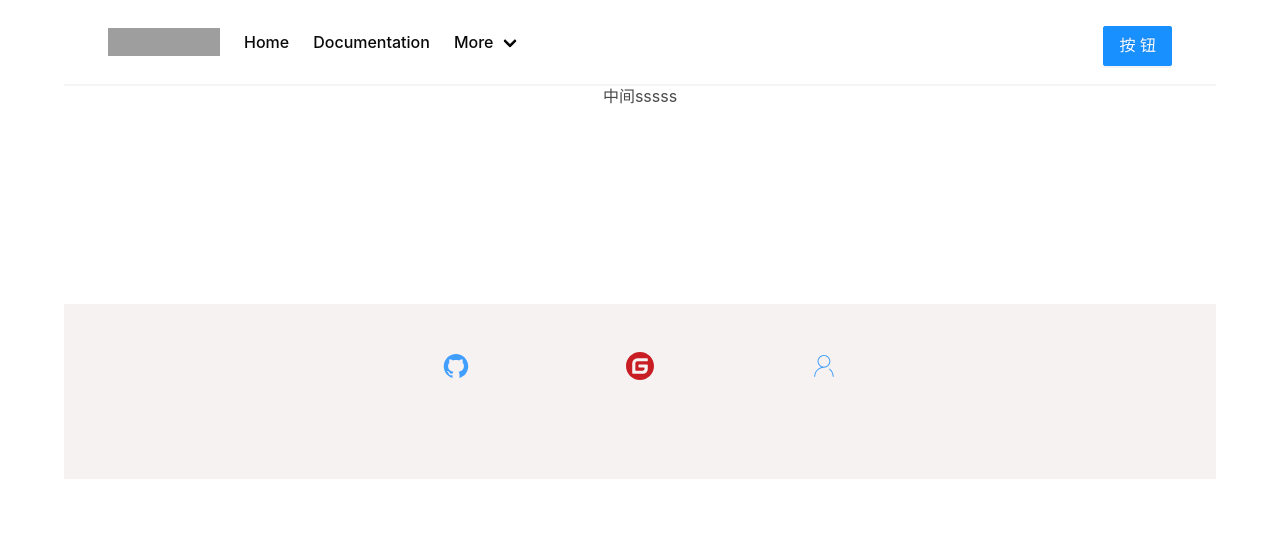
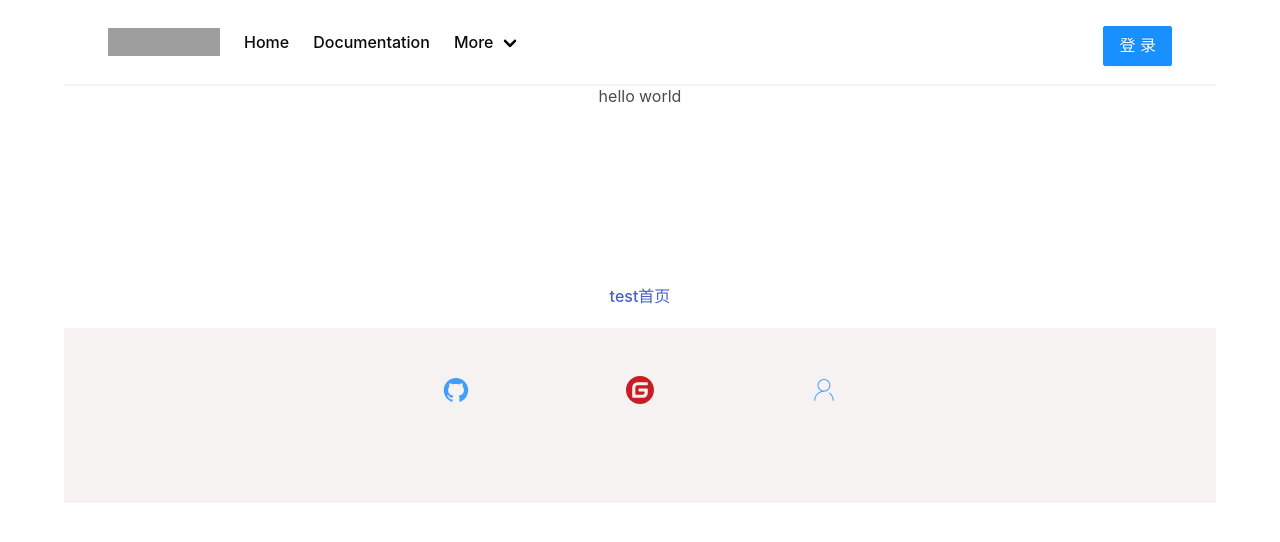
Before and after one commit to fuyim/generate_tableStructure_frontend, a Vue app: page / in a window 1280 px wide. Shown: the top 542 px of the page. Built offline with nearby package versions, Linux system fonts and the light colour scheme; grey boxes are pictures that could not be loaded.

Commit message:
使用嵌套路由

```diff
--- a/src/layout/Layout.vue
+++ b/src/layout/Layout.vue
@@ -1,111 +1,18 @@
 <template>
-  <div id="main" class="container">
-    <header>
-      <nav
-        class="navbar is-white is-spaced has-shadow"
-        role="navigation"
-        aria-label="main navigation"
-      >
-        <div class="navbar-brand">
-          <a class="navbar-item" href="https://bulma.io">
-            <img
-              src="https://bulma.io/images/bulma-logo.png"
-              width="112"
-              height="28"
-            />
-          </a>
-
-          <a
-            role="button"
-            class="navbar-burger"
-            aria-label="menu"
-            aria-expanded="false"
-            data-target="navbarBasicExample"
-          >
-            <span aria-hidden="true"></span>
-            <span aria-hidden="true"></span>
-            <span aria-hidden="true"></span>
-          </a>
-        </div>
-
-        <div id="navbarBasicExample" class="navbar-menu">
-          <div class="navbar-start">
-            <a class="navbar-item"> Home </a>
-
-            <a class="navbar-item"> Documentation </a>
-
-            <div class="navbar-item has-dropdown is-hoverable">
-              <a class="navbar-link"> More </a>
-
-              <div class="navbar-dropdown">
-                <a class="navbar-item"> About </a>
-                <a class="navbar-item"> Jobs </a>
-                <a class="navbar-item"> Contact </a>
-                <hr class="navbar-divider" />
-                <a class="navbar-item"> Report an issue </a>
-              </div>
-            </div>
-          </div>
-
-          <div class="navbar-end">
-            <div class="navbar-item">
-              <div class="buttons">
-                <a-button size="large" type="primary">按钮</a-button>
-              </div>
-            </div>
-          </div>
-        </div>
-      </nav>
-    </header>
+  <div class="container">
     <div>
-      <router-view></router-view>
+      <Navbar/>
     </div>
-    <footer class="footer">
-      <div class="container footer-center">
-        <a-row>
-          <a-col :span="8">
-            <a
-              href="https://github.com/fuyim/tablestructure_generate"
-              target="_blank"
-            >
-              <svg-icon iconName="icon-github-fill"></svg-icon>
-            </a>
-          </a-col>
-          <a-col :span="8">
-            <a
-              href="https://github.com/fuyim/tablestructure_generate"
-              target="_blank"
-            >
-              <svg-icon iconName="icon-gitee"></svg-icon>
-            </a>
-          </a-col>
-          <a-col :span="8">
-            <a
-              href="https://github.com/fuyim/tablestructure_generate"
-              target="_blank"
-            >
-              <svg-icon iconName="icon-zuozhe"></svg-icon>
-            </a>
-          </a-col>
-        </a-row>
-      </div>
-    </footer>
+      <AppMain/>
+      <router-link to="test">test</router-link>
+      <router-link to="/">首页</router-link>
+      <Footer/>
   </div>
 </template>
 
 
 <script setup>
+import {AppMain , Navbar , Footer} from './components'
 </script>
-
 <style lang="scss" scoped>
-.footer {
-  margin-top: 20px;
-  margin-bottom: 20px;
-  text-align: center;
-  background-color: rgb(247, 242, 242);
-  font-size: 14px;
-}
-.footer-center {
-  width: 50%;
-}
 </style>
--- /dev/null
+++ b/src/layout/components/Footer.vue
@@ -0,0 +1,49 @@
+<template>
+<footer class="footer">
+      <div class="container footer-center">
+        <a-row>
+          <a-col :span="8">
+            <a
+              href="https://github.com/fuyim/tablestructure_generate"
+              target="_blank"
+            >
+              <svg-icon iconName="icon-github-fill"></svg-icon>
+            </a>
+          </a-col>
+          <a-col :span="8">
+            <a
+              href="https://gitee.com/fuyim/tablestructure_generate"
+              target="_blank"
+            >
+              <svg-icon iconName="icon-gitee"></svg-icon>
+            </a>
+          </a-col>
+          <a-col :span="8">
+            <a
+              href="https://github.com/fuyim/tablestructure_generate"
+              target="_blank"
+            >
+              <svg-icon iconName="icon-zuozhe"></svg-icon>
+            </a>
+          </a-col>
+        </a-row>
+      </div>
+    </footer>
+</template>
+
+<script setup>
+
+</script>
+
+<style scoped>
+.footer {
+  margin-top: 20px;
+  margin-bottom: 20px;
+  text-align: center;
+  background-color: rgb(247, 242, 242);
+  font-size: 14px;
+}
+.footer-center {
+  width: 50%;
+}
+</style>
--- /dev/null
+++ b/src/layout/components/Navbar.vue
@@ -0,0 +1,67 @@
+<template>
+<header>
+      <nav
+        class="navbar is-white is-spaced has-shadow"
+        role="navigation"
+        aria-label="main navigation"
+      >
+        <div class="navbar-brand">
+          <a class="navbar-item" href="https://bulma.io">
+            <img
+              src="https://bulma.io/images/bulma-logo.png"
+              width="112"
+              height="28"
+            />
+          </a>
+
+          <a
+            role="button"
+            class="navbar-burger"
+            aria-label="menu"
+            aria-expanded="false"
+            data-target="navbarBasicExample"
+          >
+            <span aria-hidden="true"></span>
+            <span aria-hidden="true"></span>
+            <span aria-hidden="true"></span>
+          </a>
+        </div>
+
+        <div id="navbarBasicExample" class="navbar-menu">
+          <div class="navbar-start">
+            <a class="navbar-item"> Home </a>
+
+            <a class="navbar-item"> Documentation </a>
+
+            <div class="navbar-item has-dropdown is-hoverable">
+              <a class="navbar-link"> More </a>
+
+              <div class="navbar-dropdown">
+                <a class="navbar-item"> About </a>
+                <a class="navbar-item"> Jobs </a>
+                <a class="navbar-item"> Contact </a>
+                <hr class="navbar-divider" />
+                <a class="navbar-item"> Report an issue </a>
+              </div>
+            </div>
+          </div>
+
+          <div class="navbar-end">
+            <div class="navbar-item">
+              <div class="buttons">
+                <a-button size="large" type="primary">登 录</a-button>
+              </div>
+            </div>
+          </div>
+        </div>
+      </nav>
+    </header>
+</template>
+
+<script setup>
+
+</script>
+
+<style scoped>
+
+</style>
--- /dev/null
+++ b/src/layout/components/index.ts
@@ -0,0 +1,3 @@
+export {default as AppMain} from './AppMain.vue';
+export {default as Navbar} from './Navbar.vue';
+export {default as Footer} from './Footer.vue';
--- a/src/page/helloworld.vue
+++ b/src/page/helloworld.vue
@@ -1,6 +1,6 @@
 <template>
   <div class="center">
-    中间sssss
+    hello world
   </div>
 </template>
 
--- a/src/router/index.ts
+++ b/src/router/index.ts
@@ -1,14 +1,10 @@
 // 导入router所需的方法
-import { createRouter, createWebHistory } from 'vue-router'
+import { createRouter, createWebHistory, RouteRecordRaw } from 'vue-router'
 
 
-// 路由参数配置
-const routers = createRouter({
-    history: createWebHistory(),
-    routes: [
+const routes:Array<RouteRecordRaw> = [
     {
         path: '/',
-            name: 'layout',
         component: () => import('@/layout/Layout.vue'),
         children: [
             {
@@ -17,8 +13,12 @@ const routers = createRouter({
                 component: () => import('@/page/helloworld.vue'),
             },
         ]
-        }
-    ],
+    },
+]
+// 路由参数配置
+const router = createRouter({
+    history: createWebHistory(),
+    routes
 })
 
-export default routers
+export default router
--- a/tsconfig.json
+++ b/tsconfig.json
@@ -4,7 +4,7 @@
     "useDefineForClassFields": true,
     "module": "ESNext",
     "moduleResolution": "Node",
-    "strict": true,
+    "strict": false,
     "jsx": "preserve",
     "resolveJsonModule": true,
     "isolatedModules": true,
```
Also changed, not shown: src/layout/components/AppMain.vue (added, +11 -0 lines), 1 other file (tests, documents, lock files or other folders). Lines whose indentation alone changed are shown as unchanged.
